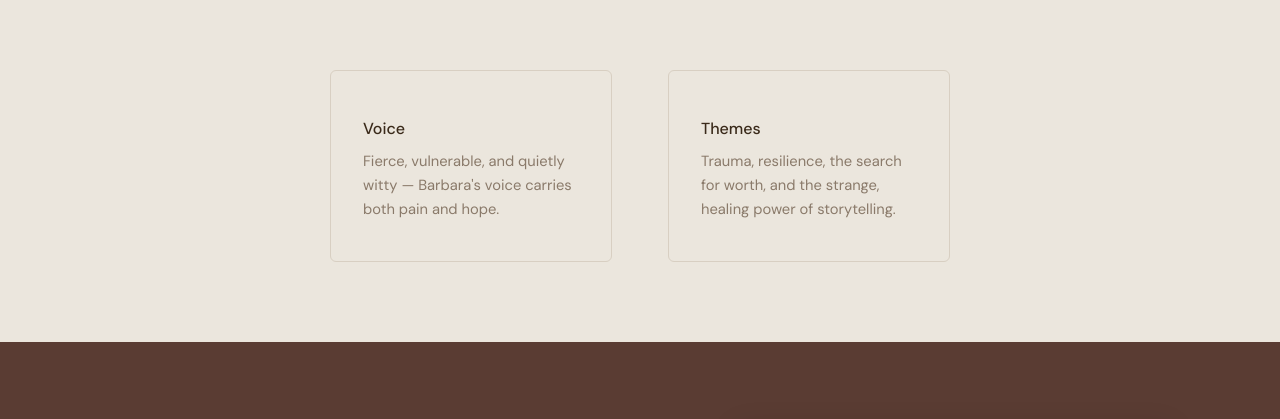
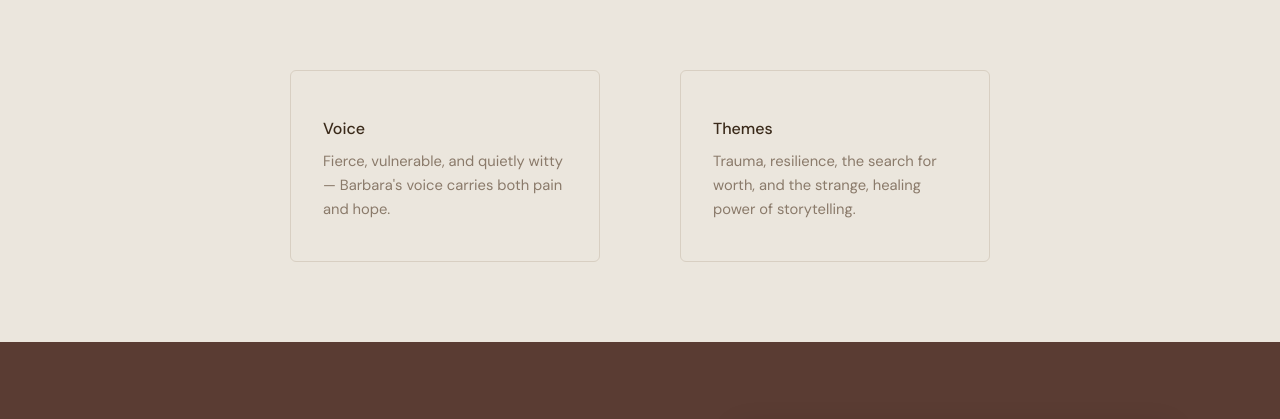
Before and after one commit to sageframe-dharma/barbaramarcus, a plain HTML site: page index.html in a window 1280 px wide. Shown: the part 810-1229 px from the top of the page. Drawn offline with nearby package versions, Linux system fonts and the light colour scheme.

Commit message:
Voice/Themes cards: much wider gap (5rem) and wider container
Co-Authored-By: Claude Opus 4.6 (1M context) <noreply@anthropic.com>

```diff
--- a/css/style.css
+++ b/css/style.css
@@ -364,8 +364,8 @@ main.offset-nav { padding-top: var(--nav-h); }
 .feature-cards {
   display: grid;
   grid-template-columns: repeat(2, 1fr);
-  gap: 3.5rem;
-  max-width: 620px;
+  gap: 5rem;
+  max-width: 700px;
   margin: 0 auto;
 }
 
```
